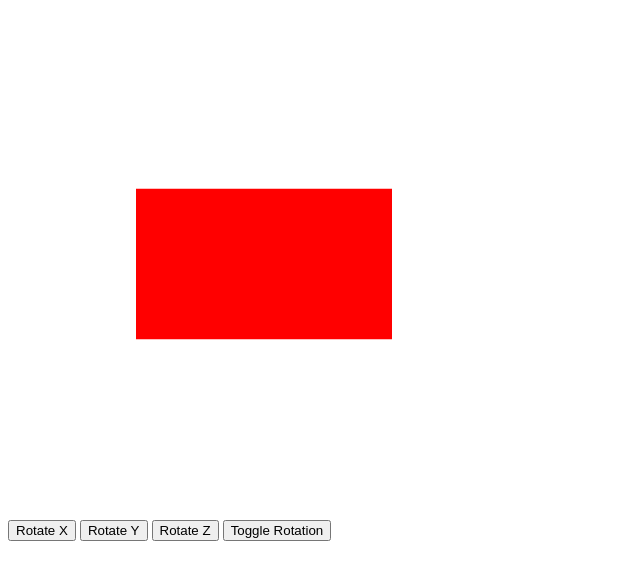
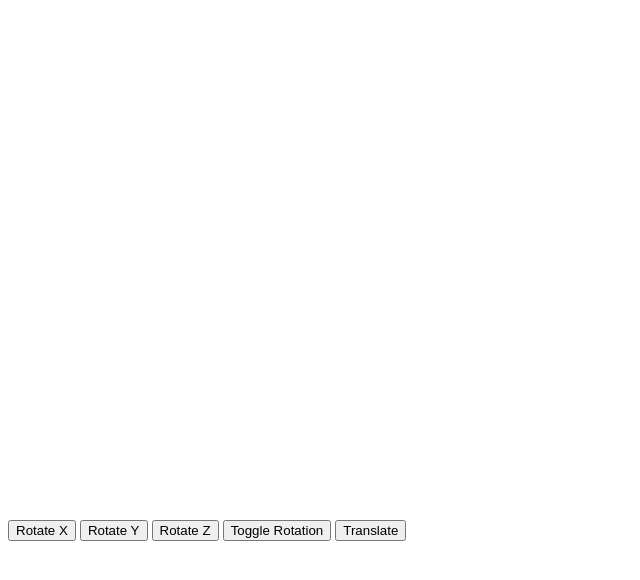
Before and after one commit to adriedger/370_computer_graphics, a plain HTML site: page A1-WebGL_Intro/square.html in a window 1280 px wide. Both pictures are taken after a click on the button "Rotate X". Shown: the whole page, without its empty margins (0-640 px from the left). Drawn offline with Linux system fonts and the light colour scheme.

Commit message:
A1 translatin progress

```diff
--- a/A1-WebGL_Intro/square.html
+++ b/A1-WebGL_Intro/square.html
@@ -39,8 +39,8 @@ void main()
 					0.0,  0.0, 0.0, 1.0 );
 
     fColor = vColor;
-    gl_Position = rz * ry * rx * vPosition;
-    //gl_Position = rz * ry * rx * vPosition + pos;
+    //gl_Position = rz * ry * rx * vPosition;
+    gl_Position = rz * ry * rx * vPosition + pos;
 }
 </script>
 
@@ -69,6 +69,7 @@ Oops ... your browser doesn't support the HTML5 canvas element
 <button id= "yButton">Rotate Y</button>
 <button id= "zButton">Rotate Z</button>
 <button id = "ButtonT">Toggle Rotation</button>
+<button id = "Move">Translate</button>
 
 </body>
 </html>
--- a/A1-WebGL_Intro/square.js
+++ b/A1-WebGL_Intro/square.js
@@ -9,19 +9,17 @@ var NumVertices = 6; //One face instead of six
 var points = [];
 var colors = [];
 
-var xAxis = 0;
-var yAxis = 1;
-var zAxis = 2;
-
 var axis = 0;
 var theta = [ 0, 0, 0 ];
+var pos = 0; //for transaltions
 
 var thetaLoc;
+var posLoc;
 
 var flag = true;
 
-window.onload = function init()
-{
+window.onload = function init(){
+
     // setup canvas
     canvas = document.getElementById( "gl-canvas" );
     gl = WebGLUtils.setupWebGL( canvas );
@@ -63,16 +61,18 @@ window.onload = function init()
 
     //event listeners for buttons
     document.getElementById( "xButton" ).onclick = function () {
-        axis = xAxis;
+        axis = 0;
     };
     document.getElementById( "yButton" ).onclick = function () {
-        axis = yAxis;
+        axis = 1;
     };
     document.getElementById( "zButton" ).onclick = function () {
-        axis = zAxis;
+        axis = 2;
     };
     document.getElementById("ButtonT").onclick = function(){flag = !flag;};
-
+    document.getElementById("Move").onclick = function() {
+        pos += 2;
+    };
     render();
 }
 
@@ -120,9 +120,9 @@ function render()
     gl.clear( gl.COLOR_BUFFER_BIT | gl.DEPTH_BUFFER_BIT);
 
     // for animation
-    if(flag) theta[axis] += 2.0; //rotation speed
+    if(flag) theta[axis] += 2.0; //rotation speed, button processor
     gl.uniform3fv(thetaLoc, theta);
-    //gl.uniform3fv(posLoc, pos);
+    gl.uniform4fv(posLoc, pos);
     // initiate vertex shader
     gl.drawArrays( gl.TRIANGLES, 0, NumVertices );
     // needed for redrawing
```
